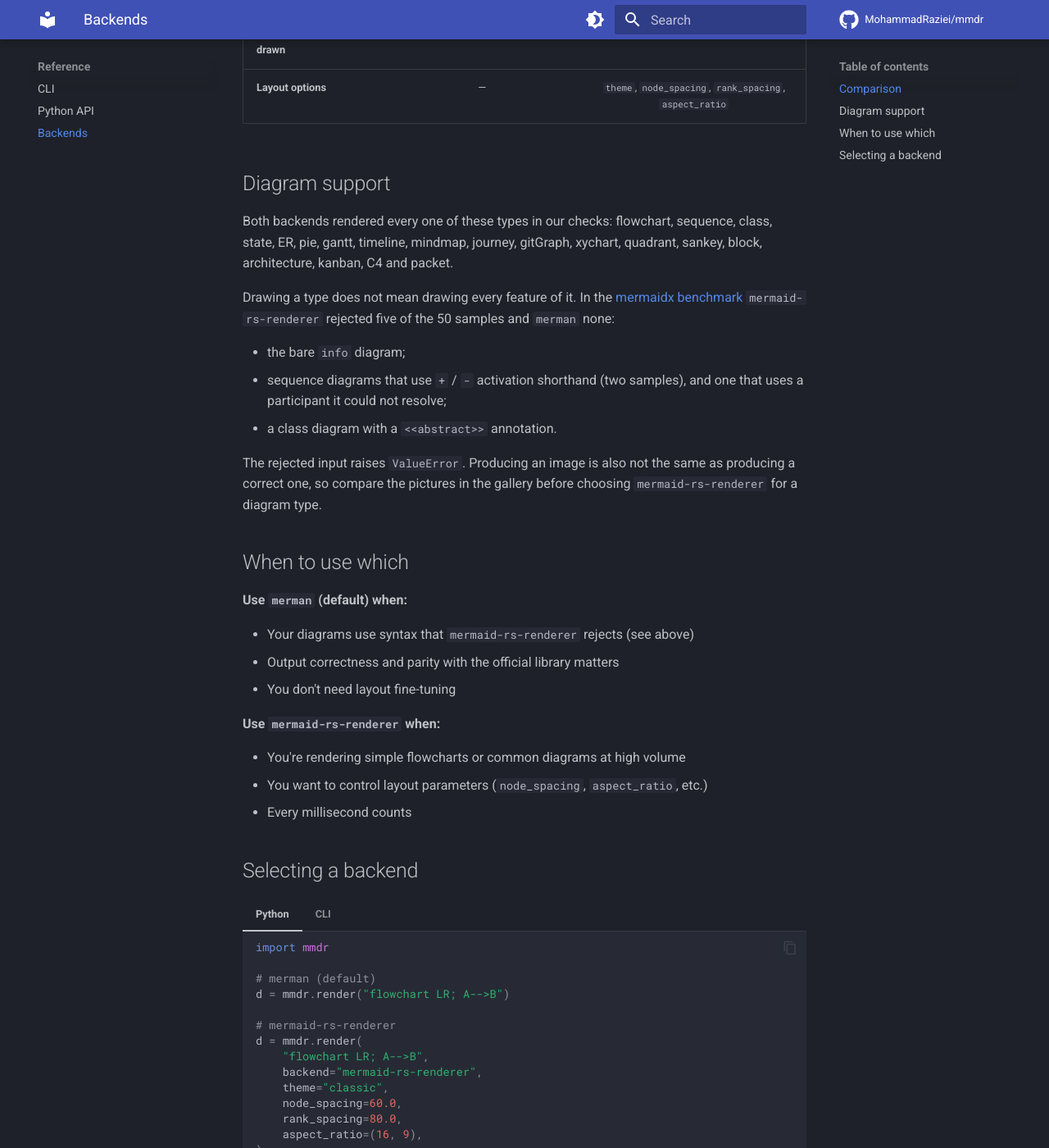
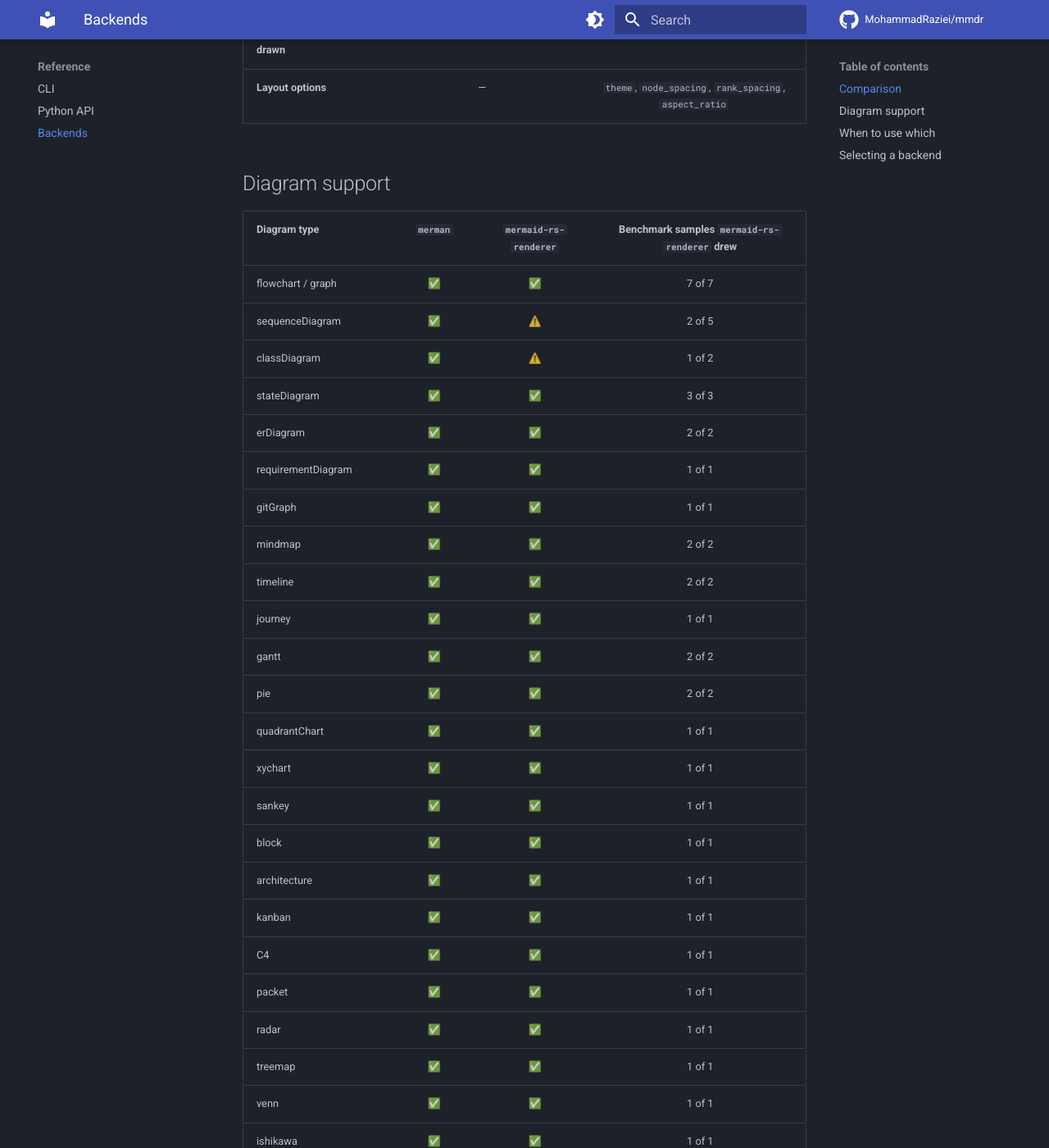
Before and after one commit to MohammadRaziei/mmdr, an MkDocs documentation site: the page built from docs/docs/backends.md, in a window 1280 px wide and 1400 px high, scrolled down 580 px. Shown: the whole window at 82% size. Built offline with MkDocs 1.6.1 and Material for MkDocs 9.7.7, drawn with Linux system fonts in a browser that asks for light colours; comment, search, counter and statistics services are not loaded; some of the changed text lies outside the part shown.

Commit message:
chore: update documentation with accurate diagram support tables and clarify backend limitations
Updated `CHANGELOG.md`, `README.md`, and `docs/docs/backends.md` to reflect corrected diagram support information. This replaces simplified text lists with comprehensive tables derived from `mermaidx` benchmark results, showing exactly how many samples of each type each backend drew. Clarified that while backends support specific diagram types, they may reject specific syntax (e.g., `info` diagrams or certain sequence/class diagrams) rather than failing on the entire type.

```diff
--- a/docs/docs/backends.md
+++ b/docs/docs/backends.md
@@ -17,15 +17,46 @@ you choose.
 
 ## Diagram support
 
-Both backends rendered every one of these types in our checks: flowchart, sequence, class, state, ER, pie, gantt, timeline, mindmap, journey, gitGraph, xychart, quadrant, sankey, block, architecture, kanban, C4 and packet.
+| Diagram type | `merman` | `mermaid-rs-renderer` | Benchmark samples `mermaid-rs-renderer` drew |
+| --- | :---: | :---: | :---: |
+| flowchart / graph | ✅ | ✅ | 7 of 7 |
+| sequenceDiagram | ✅ | ⚠️ | 2 of 5 |
+| classDiagram | ✅ | ⚠️ | 1 of 2 |
+| stateDiagram | ✅ | ✅ | 3 of 3 |
+| erDiagram | ✅ | ✅ | 2 of 2 |
+| requirementDiagram | ✅ | ✅ | 1 of 1 |
+| gitGraph | ✅ | ✅ | 1 of 1 |
+| mindmap | ✅ | ✅ | 2 of 2 |
+| timeline | ✅ | ✅ | 2 of 2 |
+| journey | ✅ | ✅ | 1 of 1 |
+| gantt | ✅ | ✅ | 2 of 2 |
+| pie | ✅ | ✅ | 2 of 2 |
+| quadrantChart | ✅ | ✅ | 1 of 1 |
+| xychart | ✅ | ✅ | 1 of 1 |
+| sankey | ✅ | ✅ | 1 of 1 |
+| block | ✅ | ✅ | 1 of 1 |
+| architecture | ✅ | ✅ | 1 of 1 |
+| kanban | ✅ | ✅ | 1 of 1 |
+| C4 | ✅ | ✅ | 1 of 1 |
+| packet | ✅ | ✅ | 1 of 1 |
+| radar | ✅ | ✅ | 1 of 1 |
+| treemap | ✅ | ✅ | 1 of 1 |
+| venn | ✅ | ✅ | 1 of 1 |
+| ishikawa | ✅ | ✅ | 1 of 1 |
+| wardley | ✅ | ✅ | 1 of 1 |
+| ZenUML | ✅ | ✅ | 3 of 3 |
+| ELK layout (`flowchart-elk`) | ✅ | ✅ | 3 of 3 |
+| `info` | ✅ | ❌ | 0 of 1 |
 
-Drawing a type does not mean drawing every feature of it. In the [mermaidx benchmark](https://mohammadraziei.github.io/mermaidx/benchmarks) `mermaid-rs-renderer` rejected five of the 50 samples and `merman` none:
+✅ drew every sample · ⚠️ rejected some samples · ❌ rejected the sample. The last column is from the [mermaidx benchmark](https://mohammadraziei.github.io/mermaidx/benchmarks): 50 samples, `merman` drew all of them, `mermaid-rs-renderer` 45.
+
+What `mermaid-rs-renderer` rejected, and raised `ValueError` for:
 
 - the bare `info` diagram;
-- sequence diagrams that use `+` / `-` activation shorthand (two samples), and one that uses a participant it could not resolve;
-- a class diagram with a `<<abstract>>` annotation.
+- three sequence diagrams: two use `+` / `-` activation shorthand (`S->>+W`), one uses a participant it could not resolve;
+- one class diagram with a `<<abstract>>` annotation.
 
-The rejected input raises `ValueError`. Producing an image is also not the same as producing a correct one, so compare the pictures in the gallery before choosing `mermaid-rs-renderer` for a diagram type.
+A ✅ means an image came out, not that it is a correct one. We also ran one small diagram each of flowchart, sequence, class, state, ER, pie, gantt, timeline, mindmap, journey, gitGraph, xychart, quadrant, sankey, block, architecture, kanban, C4 and packet straight through `mmdr 0.4.0`, and both backends rendered all of them. Compare the pictures in the gallery before choosing `mermaid-rs-renderer` for a type.
 
 ## When to use which
 
```
Also changed, not shown: CHANGELOG.md, README.md.
